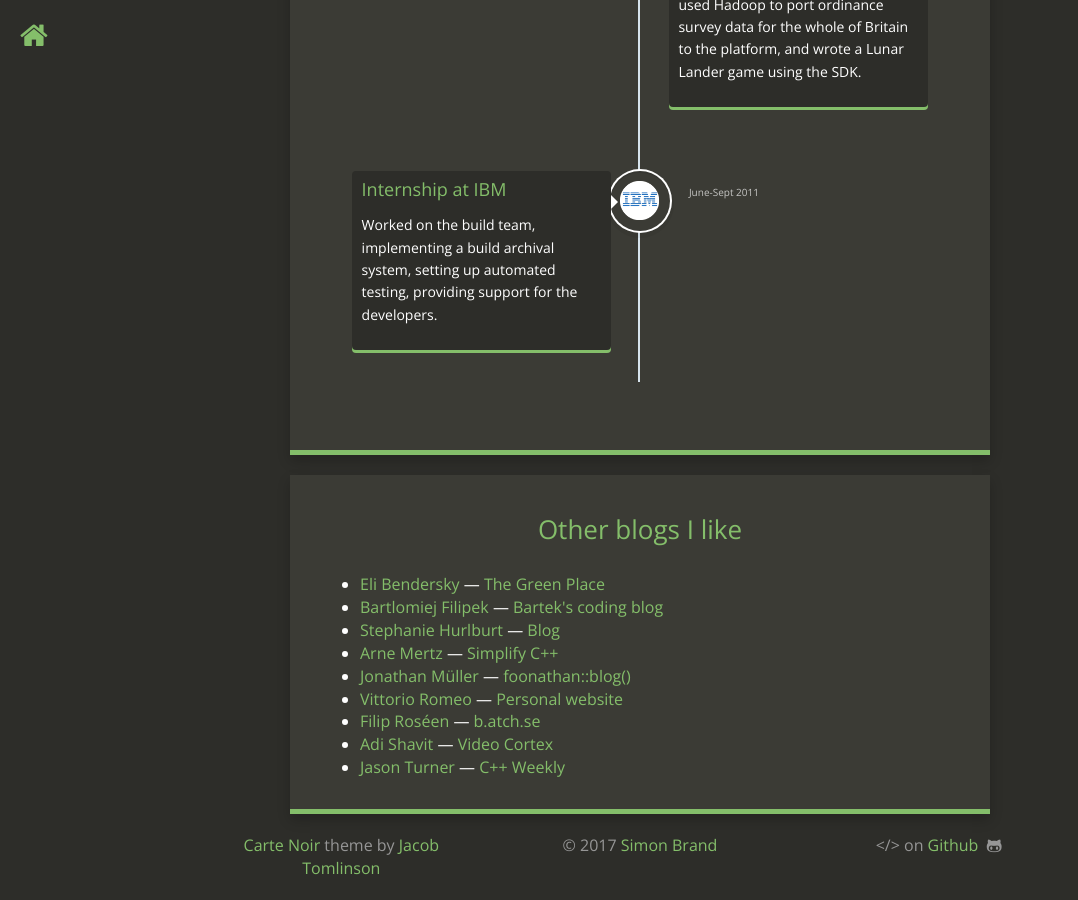
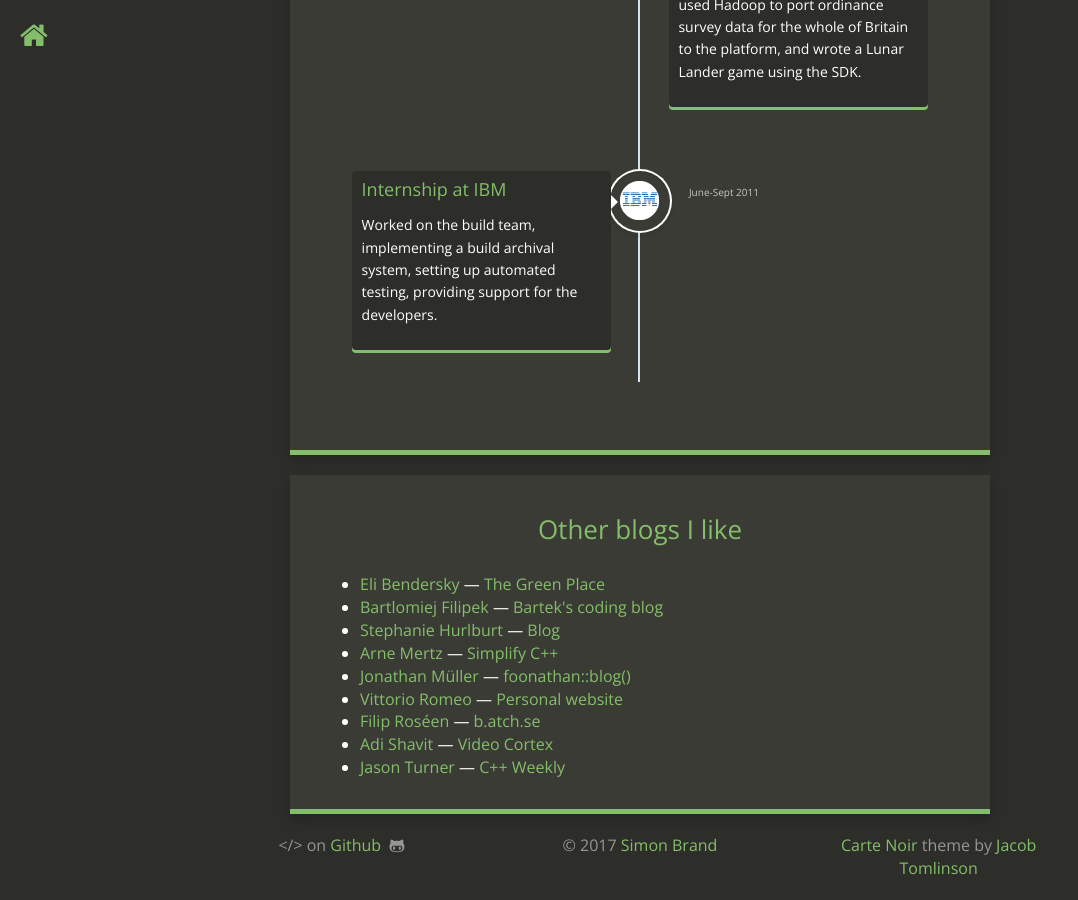
Before and after one commit to TartanLlama/tartanllama.github.io, a Jekyll site: the page built from index.html, in a window 1280 px wide and 900 px high, scrolled down 2192 px. Shown: the whole window, without its empty margins (0-1078 px from the left). Built offline with Jekyll 4.4.1, drawn with Linux system fonts in a browser that asks for light colours; nearby versions of some CDN libraries.

```diff
--- a/_config.yml
+++ b/_config.yml
@@ -18,9 +18,9 @@
 google_analytics: "UA-86837989-1"
 
 # Footer
-footer_left: "<a href=\"https://github.com/jacobtomlinson/carte-noire\">Carte Noir</a> theme by <a href=\"https://twitter.com/_JacobTomlinson\">Jacob Tomlinson</a>"
+footer_right: "<a href=\"https://github.com/jacobtomlinson/carte-noire\">Carte Noir</a> theme by <a href=\"https://twitter.com/_JacobTomlinson\">Jacob Tomlinson</a>"
 footer_center: "&copy; 2017 <a href=\"https://twitter.com/TartanLlama\">Simon Brand</a>"
-footer_right: "&lt;/&gt; on <a href=\"https://github.com/tartanllama/tartanllama.github.io\">Github</a> &nbsp;<i class=\"fa fa-github-alt\"></i>"
+footer_left: "&lt;/&gt; on <a href=\"https://github.com/tartanllama/tartanllama.github.io\">Github</a> &nbsp;<i class=\"fa fa-github-alt\"></i>"
 
 # Build settings
 markdown: kramdown
```
